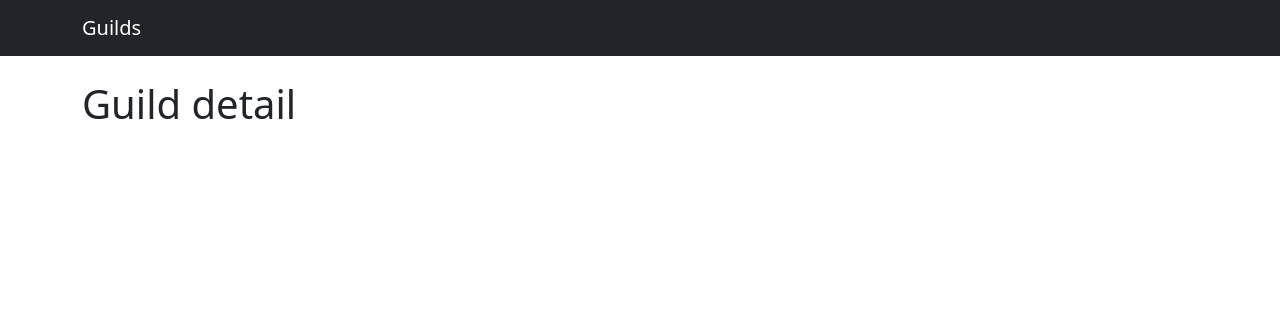
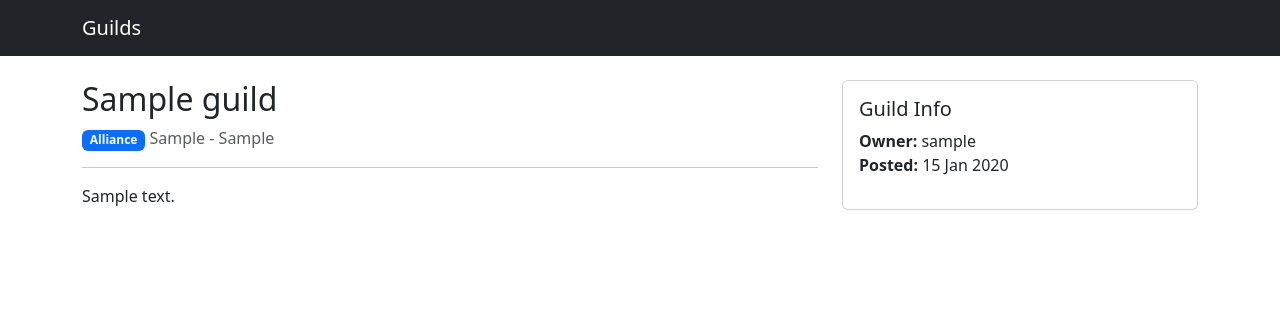
Before and after one commit to mathiase4/wow-guild-recruitment, a Django app: a page that uses templates/guilds/guild_detail.html in a window 1280 px wide. Shown: the top 316 px of the page. Run offline with Django 4.2, Linux system fonts and the light colour scheme; tables that the repository leaves empty hold one stand-in row (values such as "Sample post").

Commit message:
populate guild detail template with guild data

```diff
--- a/templates/guilds/guild_detail.html
+++ b/templates/guilds/guild_detail.html
@@ -1,7 +1,34 @@
 {% extends "base.html" %}
 {% block content  %}
+<div class="row">
+    <div class="col-md-8">
 
-<h1>Guild detail</h1>
+<h2>{{ guild.name }}</h2>
+<p>
+<span class="badge bg-primary">{{ guild.get_faction_display }}</span>
+<span class="text-muted">{{ guild.realm }} - {{ guild.region }}</span>
+</p>
+<hr>
+<p>{{ guild.description|linebreaks }}</p>
+    </div>
 
+    <div class="col-md-4">
+        <div class="card">
+            <div class="card-body">
+                <h5 class="card-title">Guild Info</h5>
+                <p>
+<strong>Owner:</strong>
+{% if guild.owner %}
+{{ guild.owner.username }}
+{% else %}
+No owner
+{% endif %}
+<br>
+<strong>Posted:</strong> {{ guild.created_on|date:"d M Y" }}
+                </p>
+            </div>
+        </div>
+    </div>
+</div>
 
 {% endblock %}
```
